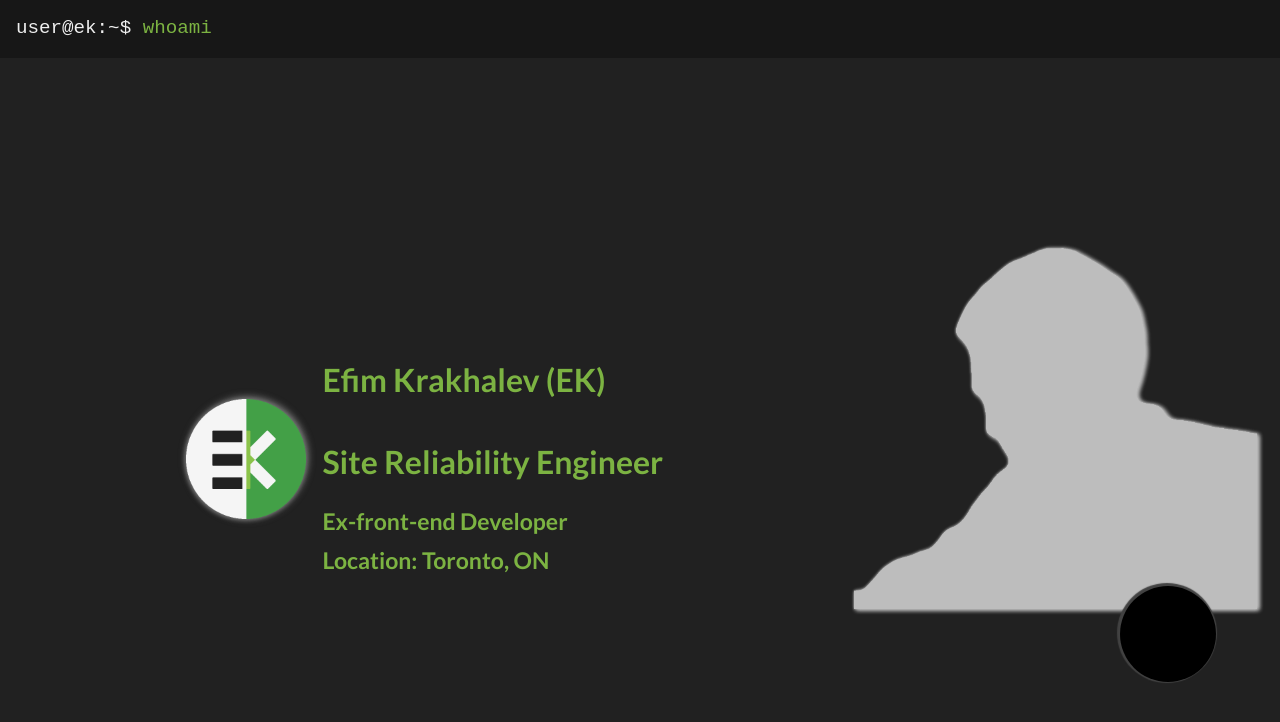
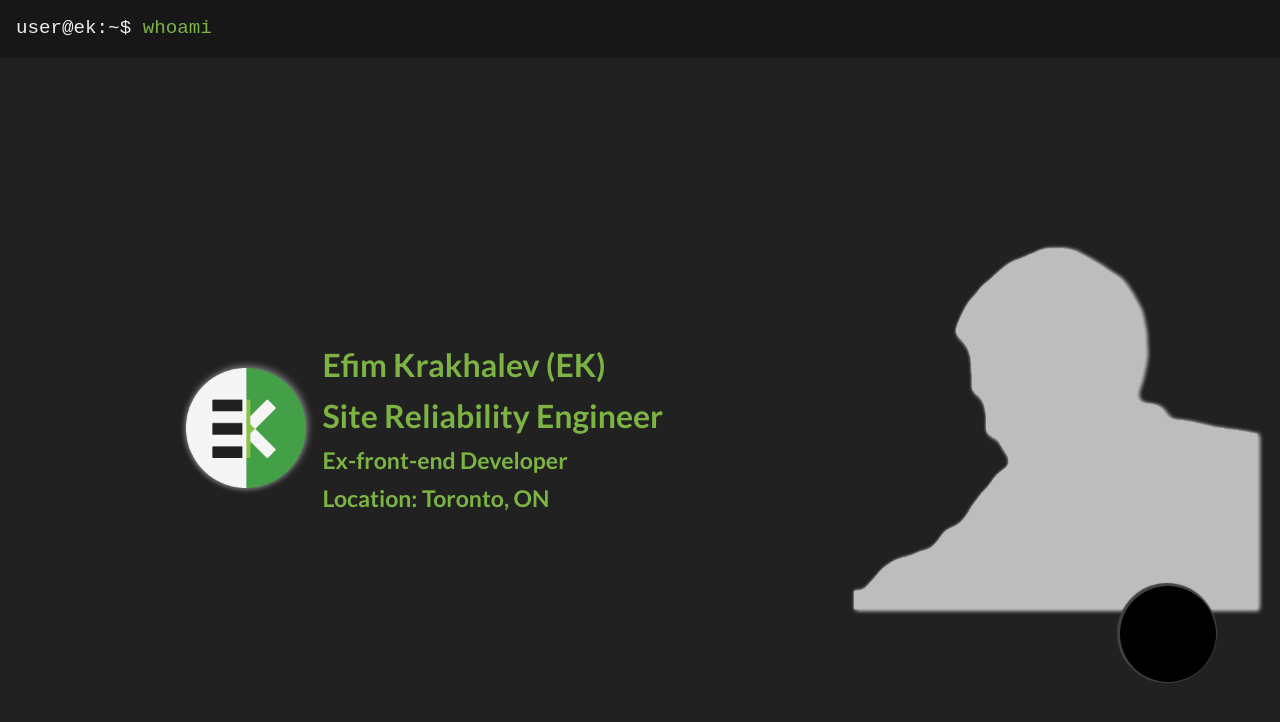
Before and after one commit to EK-92/vueekhyperlink, a Vue app: page / in a window 1280 px wide. Shown: the top 722 px of the page. Built offline with nearby package versions, Linux system fonts and the light colour scheme.

Commit message:
class attribute, font sizes

```diff
--- a/src/components/Lobby.vue
+++ b/src/components/Lobby.vue
@@ -1,7 +1,7 @@
 <script setup lang="ts"></script>
 
 <template>
-  <div className="profile">
+  <div class="profile">
     <div class="name">
       <img alt="logo" src="@/assets/logo.png" />
       <h1>Efim Krakhalev (EK)</h1>
@@ -32,9 +32,12 @@
     margin: auto;
     filter: drop-shadow(-1px 1px 2px #757575) drop-shadow(2px -2px 3px #757575);
   }
-  h2,
-  h3,
-  p {
+  h1 {
+    line-height: 8vw;
+    font-size: 6vw;
+    margin: 0;
+  }
+  h3 {
     line-height: 7vw;
     font-size: 5vw;
     margin: 0;
@@ -73,9 +76,11 @@
 
 @media (min-width: 640px) and (max-width: 1199px) {
   .name {
-    h2,
-    h3,
-    p {
+    h1 {
+      line-height: 6vw;
+      font-size: 4vw;
+    }
+    h3 {
       line-height: 5vw;
       font-size: 3vw;
     }
@@ -84,9 +89,11 @@
 
 @media (min-width: 1200px) {
   .name {
-    h2,
-    h3,
-    p {
+    h1 {
+      line-height: 4vw;
+      font-size: 2.5vw;
+    }
+    h3{
       line-height: 3vw;
       font-size: 1.8vw;
     }
```
